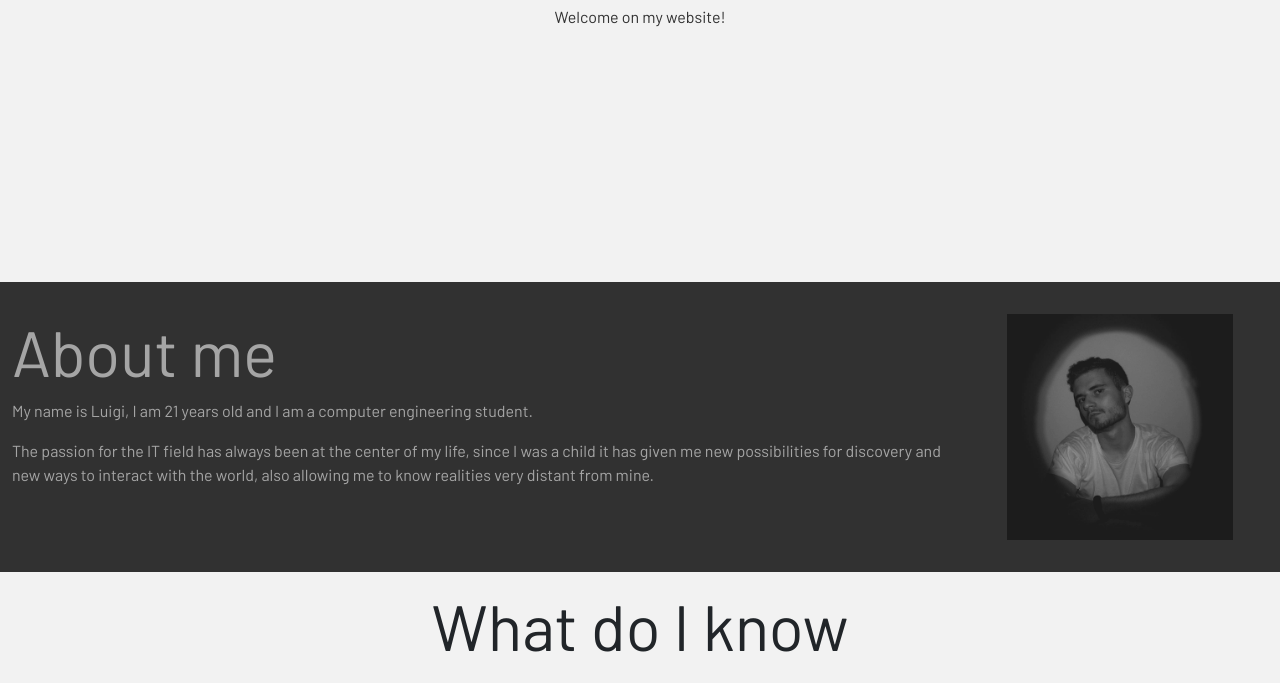
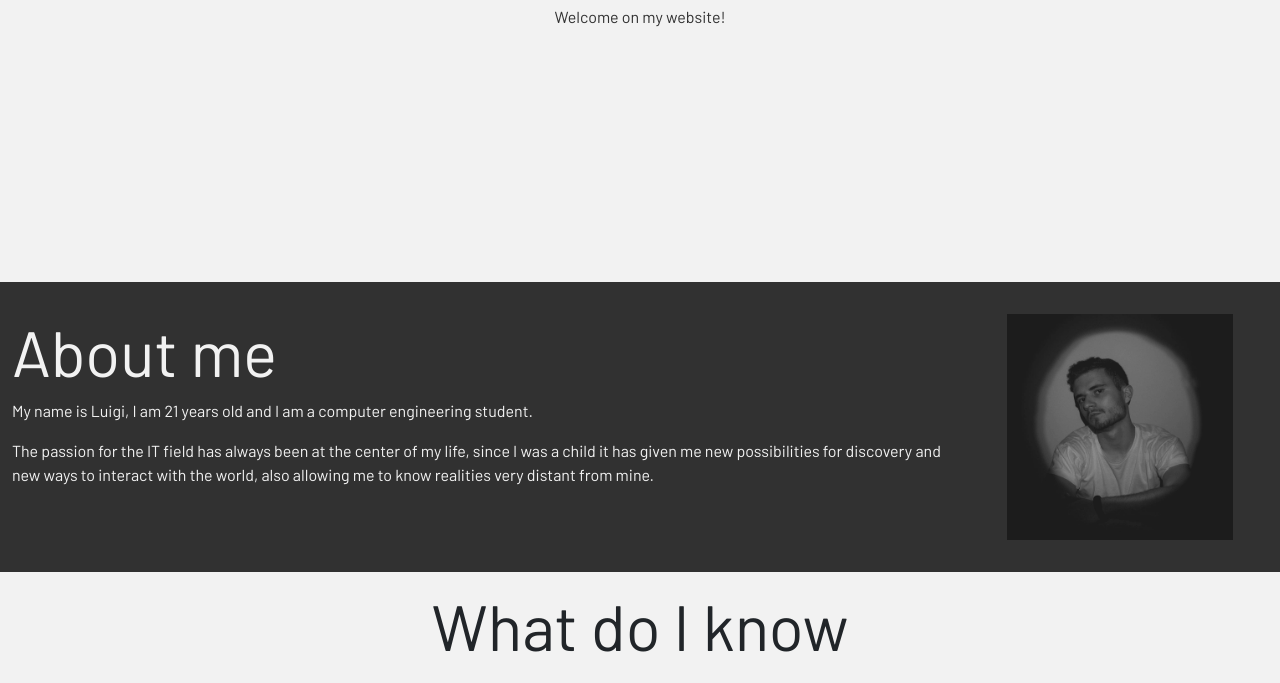
Before and after one commit to luigitatonetti/luigitatonetti.github.io, a plain HTML site: page index.html in a window 1280 px wide. Shown: the part 442-1125 px from the top of the page. Drawn offline with nearby package versions, Linux system fonts and the light colour scheme.

Commit message:
Add files via upload

```diff
--- a/assets/css/style.css
+++ b/assets/css/style.css
@@ -34,7 +34,7 @@ html, body {
 }
 .about {
     background-color: #313131;
-    color: #A5A5A5;
+    color: #F2F2F2;
 }
 .img-fluid {
     width: 250px;
```
